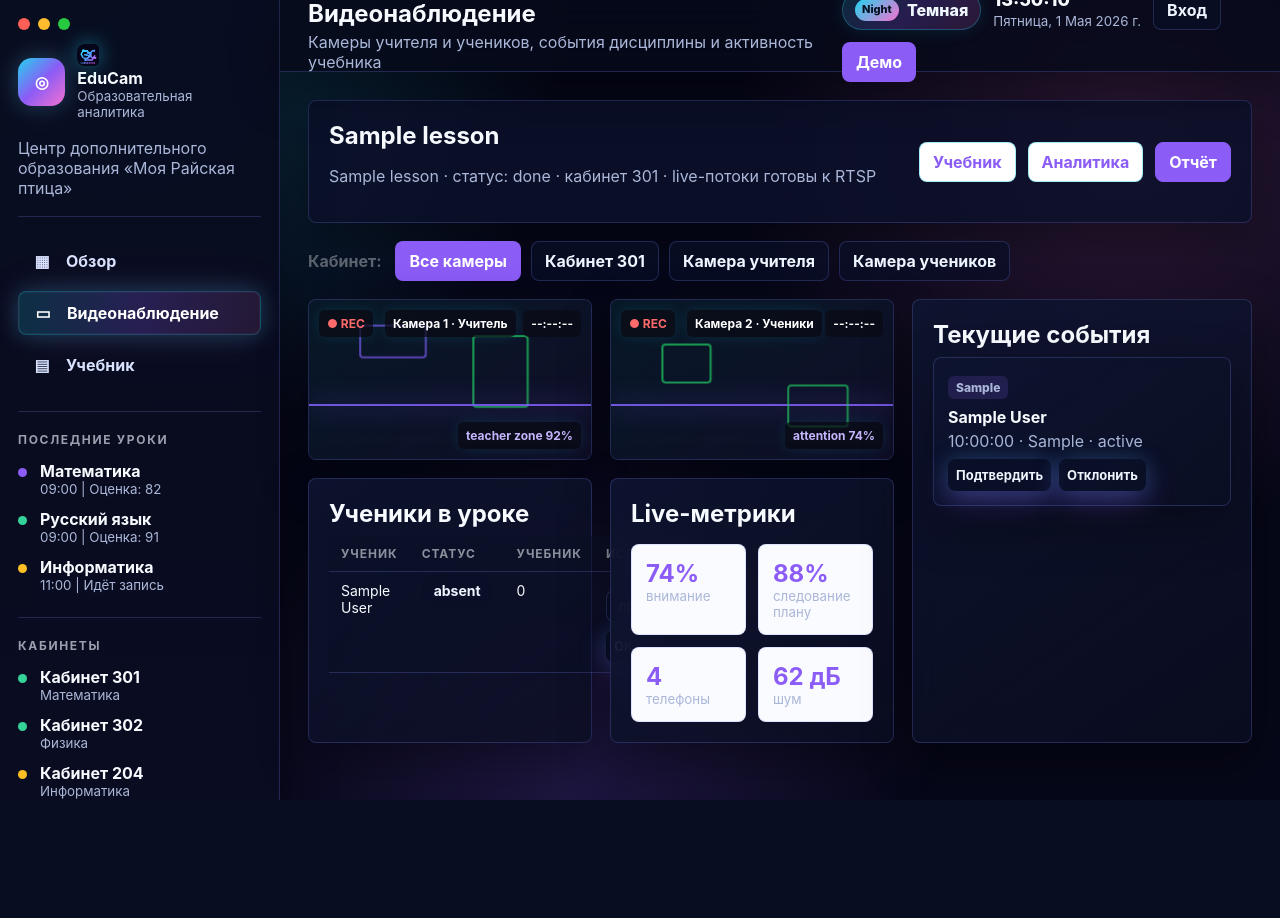
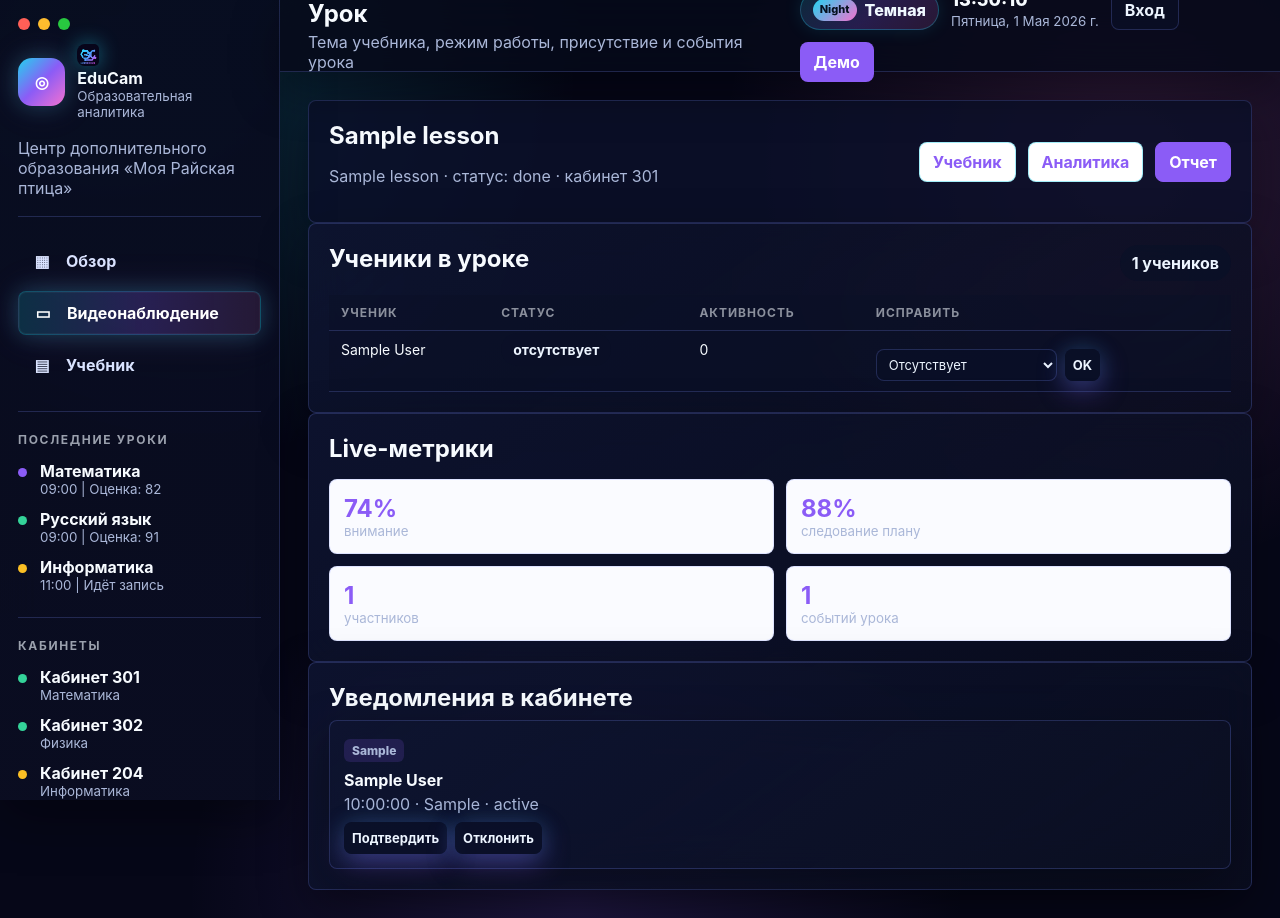
Before and after one commit to LUMINEXUS2026/SMART_CLASS, a Flask app: page /demo/teacher/1 in a window 1280 px wide. Before the commit the page ends 800 px from the top, so only its background shows below. Run offline with Flask 3, Linux system fonts and the light colour scheme; tables that the repository leaves empty hold one stand-in row (values such as "Sample post").

Commit message:
Replace teacher camera view with lesson notifications

```diff
--- a/app/templates/teacher/lesson_live.html
+++ b/app/templates/teacher/lesson_live.html
@@ -1,15 +1,37 @@
 {% extends "base.html" %}
-{% block title %}Видеонаблюдение · EduCam{% endblock %}
-{% block page_title %}Видеонаблюдение{% endblock %}
-{% block page_subtitle %}Камеры учителя и учеников, события дисциплины и активность учебника{% endblock %}
+{% block title %}Урок · EduCam{% endblock %}
+{% block page_title %}Урок{% endblock %}
+{% block page_subtitle %}Тема учебника, режим работы, присутствие и события урока{% endblock %}
 {% block content %}
 {% set live_events_url = events_url|default(url_for('events.list_events', lesson_id=lesson.id)) %}
 {% set live_finish_url = finish_url|default(url_for('lessons.finish', lesson_id=lesson.id)) %}
+{% set status_labels = {
+  "present": "присутствует",
+  "absent": "отсутствует",
+  "late": "опоздал",
+  "manual_confirmed": "подтвержден вручную",
+  "uncertain": "нужно проверить"
+} %}
+{% set event_labels = {
+  "login": "ученик вошел в урок",
+  "logout": "ученик вышел из системы",
+  "student_arrived": "ученик подключился к уроку",
+  "student_late": "ученик опоздал",
+  "student_left_during_lesson": "ученик перешел на другой сайт",
+  "student_returned_during_lesson": "ученик вернулся в учебник",
+  "distraction_detected": "ученик отвлекся",
+  "difficulty_indicator_detected": "ученик поднял руку",
+  "attendance_manual_update": "статус посещаемости изменен",
+  "detected": "присутствие подтверждено",
+  "absent": "ученик не обнаружен",
+  "warning": "требуется внимание учителя",
+  "textbook_action": "действие в учебнике"
+} %}
 
 <section class="lesson-shell" data-lesson-id="{{ lesson.id }}" data-events-url="{{ live_events_url }}">
   <div>
-    <h1>{{ lesson.title }}</h1>
-    <p>{{ lesson.subject }} · статус: {{ lesson.status }} · кабинет 301 · live-потоки готовы к RTSP</p>
+    <h1>{{ lesson_title|default(lesson.title) }}</h1>
+    <p>{{ lesson_subject|default(lesson.subject) }} · статус: {{ lesson.status }} · кабинет 301</p>
   </div>
   <div class="actions">
     <a class="button secondary" href="{{ url_for('textbook.page', lesson_id=lesson.id, page_index=0) }}">Учебник</a>
@@ -17,62 +39,37 @@
     {% if lesson.status == "active" %}
       <form method="post" action="{{ live_finish_url }}"><button type="submit">Завершить урок</button></form>
     {% else %}
-      <a class="button" href="{{ url_for('reports.lesson_report', lesson_id=lesson.id) }}">Отчёт</a>
+      <a class="button" href="{{ url_for('reports.lesson_report', lesson_id=lesson.id) }}">Отчет</a>
     {% endif %}
   </div>
 </section>
 
-<div class="camera-tabs">
-  <span class="label">Кабинет:</span>
-  <button class="btn">Все камеры</button>
-  <button class="btn ghost">Кабинет 301</button>
-  <button class="btn ghost">Камера учителя</button>
-  <button class="btn ghost">Камера учеников</button>
-</div>
-
-<section class="camera-layout">
-  <div class="camera-grid">
-    {% for camera in cameras|default([]) %}
-      <article class="camera-card {% if camera.featured %}featured-camera{% endif %}">
-        <div class="camera-feed classroom">
-          <span class="scan-line"></span>
-          <span class="rec">● REC</span>
-          <span class="cam-name">{{ camera.name }}</span>
-          <span class="cam-clock" data-clock>--:--:--</span>
-          <span class="attention-chip">{{ camera.attention }}% ATTENTION</span>
-          <span class="det-chip">{{ camera.detections }} det</span>
-        </div>
-        <footer class="camera-footer">
-          <span class="camera-status"><span class="dot green"></span><strong>{{ camera.name }} ({{ camera.kind }})</strong></span>
-          <span><span class="badge">YOLO</span> {{ camera.resolution }}</span>
-        </footer>
-      </article>
-    {% else %}
-      <article class="camera-card"><div class="camera-feed teacher"><span class="scan-line"></span><span class="rec">● REC</span><span class="cam-name">Камера 1 · Учитель</span><span class="cam-clock" data-clock>--:--:--</span><span class="attention-chip">teacher zone 92%</span></div></article>
-      <article class="camera-card"><div class="camera-feed students"><span class="scan-line"></span><span class="rec">● REC</span><span class="cam-name">Камера 2 · Ученики</span><span class="cam-clock" data-clock>--:--:--</span><span class="attention-chip">attention 74%</span></div></article>
-    {% endfor %}
-
+<section class="lesson-live-layout">
+  <div class="lesson-main-column">
     <div class="panel">
-      <h2>Ученики в уроке</h2>
+      <div class="section-row">
+        <h2>Ученики в уроке</h2>
+        <span class="pill">{{ group_students|length }} учеников</span>
+      </div>
       <table class="data-table">
-        <thead><tr><th>Ученик</th><th>Статус</th><th>Учебник</th><th>Исправить</th></tr></thead>
+        <thead><tr><th>Ученик</th><th>Статус</th><th>Активность</th><th>Исправить</th></tr></thead>
         <tbody>
           {% for student in group_students %}
             {% set participant = participants|selectattr("student_id", "equalto", student.user_id)|first %}
+            {% set current_status = participant.attendance_status if participant else "absent" %}
             <tr>
               <td>{{ student.full_name }}</td>
-              <td><span class="pill">{{ participant.attendance_status if participant else "absent" }}</span></td>
+              <td><span class="pill">{{ status_labels.get(current_status, current_status) }}</span></td>
               <td>{{ activity_by_student.get(student.user_id, 0) }}</td>
               <td>
                 <form method="post" action="{{ url_for('teacher.update_attendance', lesson_id=lesson.id) }}" class="mini-form">
                   <input type="hidden" name="student_id" value="{{ student.user_id }}">
                   <select name="status">
-                    <option value="arrived">пришел</option>
-                    <option value="late">опоздал</option>
-                    <option value="absent">отсутствует</option>
-                    <option value="left">вышел</option>
-                    <option value="returned">вернулся</option>
-                    <option value="left_early">ушел раньше</option>
+                    <option value="present" {% if current_status == "present" %}selected{% endif %}>Присутствует</option>
+                    <option value="absent" {% if current_status == "absent" %}selected{% endif %}>Отсутствует</option>
+                    <option value="late" {% if current_status == "late" %}selected{% endif %}>Опоздал</option>
+                    <option value="manual_confirmed" {% if current_status == "manual_confirmed" %}selected{% endif %}>Подтвердить вручную</option>
+                    <option value="uncertain" {% if current_status == "uncertain" %}selected{% endif %}>Нужно проверить</option>
                   </select>
                   <button class="btn ghost" type="submit">OK</button>
                 </form>
@@ -88,27 +85,28 @@
       <div class="mini-metrics">
         <div><strong>74%</strong><small>внимание</small></div>
         <div><strong>88%</strong><small>следование плану</small></div>
-        <div><strong>4</strong><small>телефоны</small></div>
-        <div><strong>62 дБ</strong><small>шум</small></div>
+        <div><strong>{{ group_students|length }}</strong><small>участников</small></div>
+        <div><strong>{{ events|length }}</strong><small>событий урока</small></div>
       </div>
     </div>
   </div>
 
   <aside class="panel">
-    <h2>Текущие события</h2>
+    <h2>Уведомления в кабинете</h2>
     <div class="event-stack" id="eventList">
       {% for event in (discipline_events|default([])) %}
         {% if loop.index <= 4 %}
         <div class="event-card compact">
           <span class="severity {{ event.level }}">{{ event.tag }}</span>
           <strong>{{ event.title }}</strong>
+          <span>{{ event.text }}</span>
           <span>{{ event.room }} · {{ event.time }}</span>
         </div>
         {% endif %}
       {% endfor %}
       {% for event in events %}
         <div class="event-card">
-          <span class="severity {% if 'left' in event.event_type %}warning{% endif %}">{{ event.event_type }}</span>
+          <span class="severity {% if event.event_type in ['student_left_during_lesson', 'distraction_detected', 'warning'] %}warning{% endif %}">{{ event_labels.get(event.event_type, event.event_type) }}</span>
           <strong>{% if event.student %}{{ event.student.name }}{% else %}Система{% endif %}</strong>
           <span>{{ event.created_at.strftime("%H:%M:%S") }} · {{ event.source }} · {{ event.review_status }}</span>
           <form method="post" action="{{ url_for('teacher.review_event', event_id=event.id) }}" class="mini-form">
```
